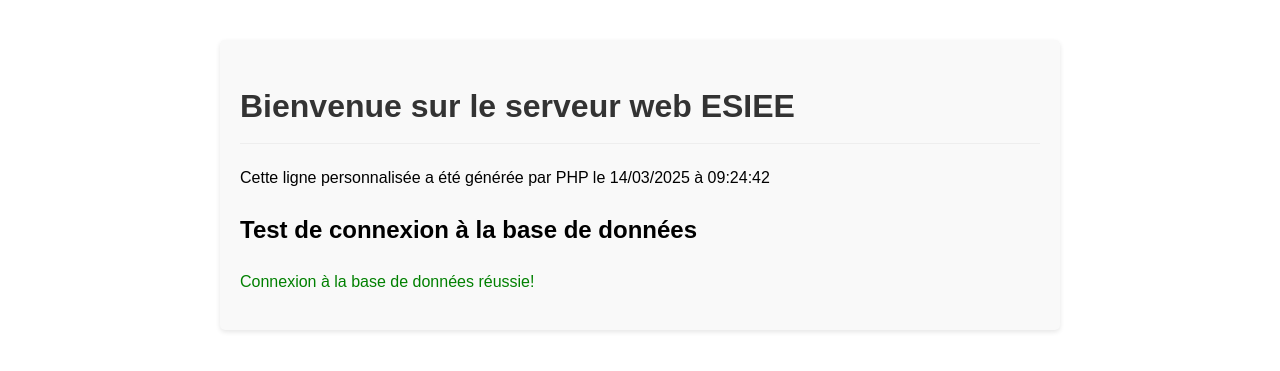
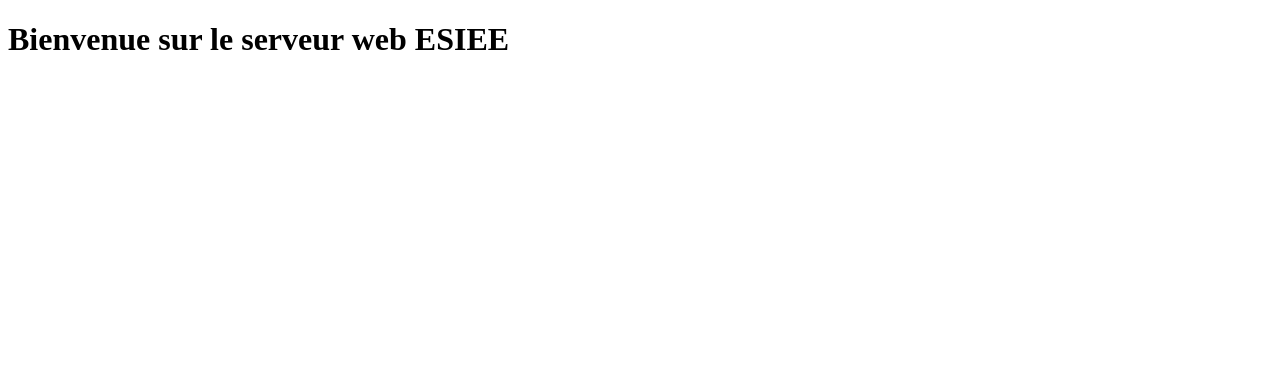
Before and after one commit to Esteban-Mo/devoir-docker, a PHP site: page / in a window 1280 px wide. Shown: the top 371 px of the page. Run offline with PHP 8.4, Linux system fonts and the light colour scheme.

Commit message:
Suppression du style CSS et du code PHP de connexion à la base de données dans le fichier index.php.

```diff
--- a/www/index.php
+++ b/www/index.php
@@ -3,49 +3,10 @@
 <head>
     <title>ESIEE - Devoir Docker</title>
     <meta charset="UTF-8">
-    <style>
-        body {
-            font-family: Arial, sans-serif;
-            margin: 40px;
-            line-height: 1.6;
-        }
-        h1 {
-            color: #333;
-            border-bottom: 1px solid #eee;
-            padding-bottom: 10px;
-        }
-        .container {
-            max-width: 800px;
-            margin: 0 auto;
-            background-color: #f9f9f9;
-            padding: 20px;
-            border-radius: 5px;
-            box-shadow: 0 2px 5px rgba(0,0,0,0.1);
-        }
-    </style>
 </head>
 <body>
     <div class="container">
         <h1>Bienvenue sur le serveur web ESIEE</h1>
-        <p>
-            <?php
-                echo "Cette ligne personnalisée a été générée par PHP le " . date("d/m/Y à H:i:s");
-
-                echo "<h2>Test de connexion à la base de données</h2>";
-                $host = 'db';
-                $dbname = 'devLife';
-                $username = 'user_dev';
-                $password = 'user_password';
-
-                try {
-                    $conn = new PDO("mysql:host=$host;dbname=$dbname", $username, $password);
-                    $conn->setAttribute(PDO::ATTR_ERRMODE, PDO::ERRMODE_EXCEPTION);
-                    echo "<p style='color: green;'>Connexion à la base de données réussie!</p>";
-                } catch(PDOException $e) {
-                    echo "<p style='color: red;'>Erreur de connexion: " . $e->getMessage() . "</p>";
-                }
-            ?>
-        </p>
     </div>
 </body>
 </html>
```
